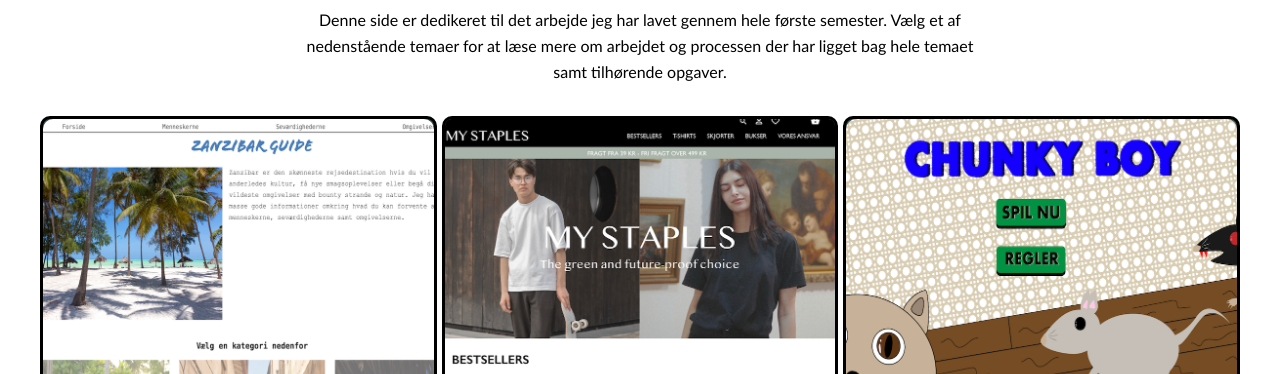
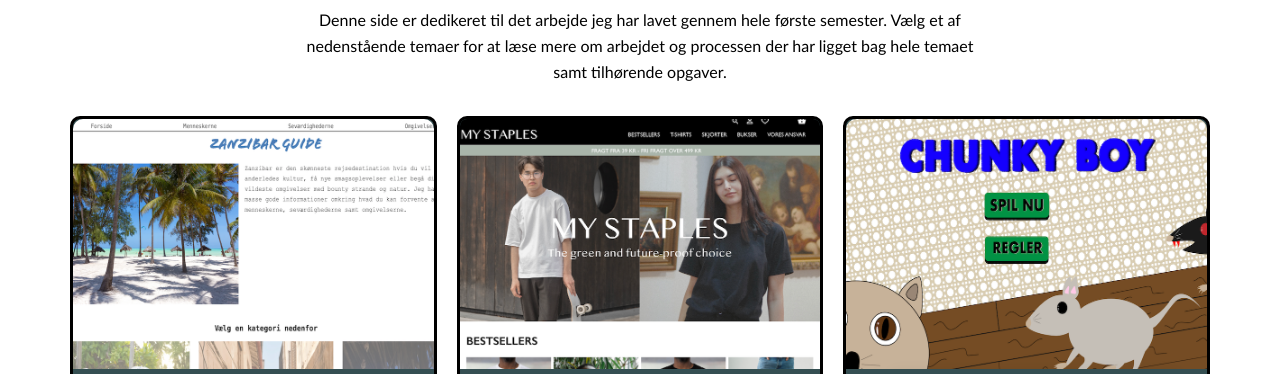
Before and after one commit to LasseVestergaard95/Portfolio, a plain HTML site: page index.html in a window 1280 px wide. Shown: the part 174-548 px from the top of the page. Drawn offline with Linux system fonts and the light colour scheme; a web font is replaced by a local one.

Commit message:
forside grid ændret størrelse

```diff
--- a/layout.css
+++ b/layout.css
@@ -32,8 +32,10 @@ nav ul {
 .grid_1_1 {
   display: grid;
   grid-template-columns: 1fr;
-  gap: 10px;
-  margin-block: 0.8rem;
+  gap: 30px;
+  margin-block: 1rem;
+  width: 90%;
+  margin-inline: auto;
 }
 .tema2,
 .tema3,
@@ -88,8 +90,9 @@ nav ul {
   .grid_1_1 {
     display: grid;
     grid-template-columns: 1fr 1fr;
-    gap: 5px;
+    gap: 20px;
     margin-block: 1rem;
+    width: 95%;
   }
   .tema3_opgavebeskrivelse h3 {
     margin-inline: 50px;
@@ -190,7 +193,7 @@ nav ul {
   .grid_1_1 {
     display: grid;
     grid-template-columns: 1fr 1fr 1fr;
-    gap: 5px;
+    gap: 20px;
     margin-block: 1rem;
   }
 }
```
